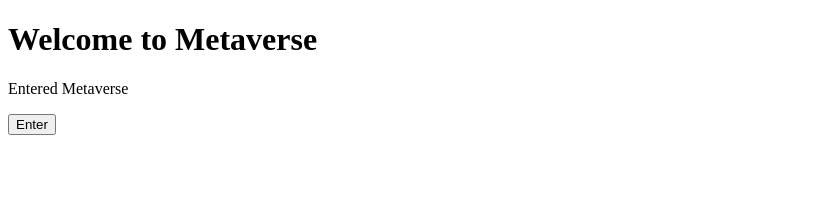
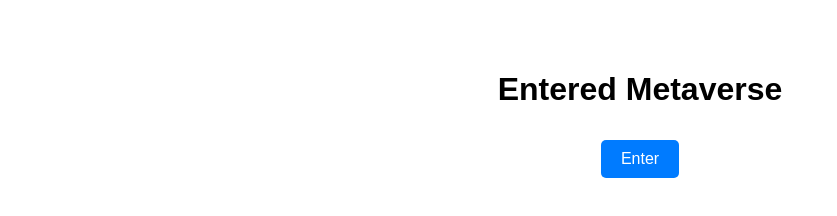
Before and after one commit to acciojob/enter-metaverse-Vishal180309, a website: page main.html in a window 1280 px wide. Both pictures are taken after a click on the button "Enter". Shown: the whole page, without its empty margins (0-837 px from the left). Drawn offline with Linux system fonts and the light colour scheme.

Commit message:
created a submission

```diff
--- a/main.html
+++ b/main.html
@@ -4,13 +4,13 @@
     <meta charset="UTF-8">
     <meta name="viewport" content="width=device-width, initial-scale=1.0">
     <title>Enter Metaverse</title>
-    <link rel="stylesheet" href="style.css">
+    <link rel="stylesheet" href="styles.css">
 </head>
 <body>
-    <h1 id="header">Welcome to Metaverse</h1>
-    <p id="status">Enter the Metaverse</p>
-    <button id="enterBtn">Enter</button>
-
+    <div class="container">
+        <p id="status">Enter the Metaverse</p>
+        <button id="enterBtn">Enter</button>
+    </div>
     <script src="script.js"></script>
 </body>
 </html>
--- a/script.js
+++ b/script.js
@@ -1,5 +1,3 @@
-//your JS code here. If required.
-document.getElementById("enterBtn").addEventListener("click", () => {
-    const statusPara = document.getElementById("status");
-    statusPara.innerText = "Entered Metaverse";
+document.getElementById("enterBtn").addEventListener("click", function() {
+    document.getElementById("status").outerHTML = "<h1 id='status'>Entered Metaverse</h1>";
 });
--- a/styles.css
+++ b/styles.css
@@ -1,28 +1,26 @@
-/*  your css code here. If applicable */
 body {
     font-family: Arial, sans-serif;
     text-align: center;
+    margin: 50px;
 }
 
-#header {
-    margin-bottom: 20px;
+.container {
+    display: flex;
+    flex-direction: column;
+    align-items: center;
 }
 
-#status {
-    font-size: 24px;
-    margin-bottom: 20px;
+button {
+    margin-top: 10px;
+    padding: 10px 20px;
+    font-size: 16px;
+    cursor: pointer;
+    border: none;
+    background-color: #007bff;
+    color: white;
+    border-radius: 5px;
 }
 
-#enterBtn {
-    padding: 10px 20px;
-    font-size: 18px;
-    border: none;
-    border-radius: 5px;
-    background-color: #4CAF50;
-    color: #fff;
-    cursor: pointer;
+button:hover {
+    background-color: #0056b3;
 }
-
-#enterBtn:hover {
-    background-color: #3e8e41;
-}
```
